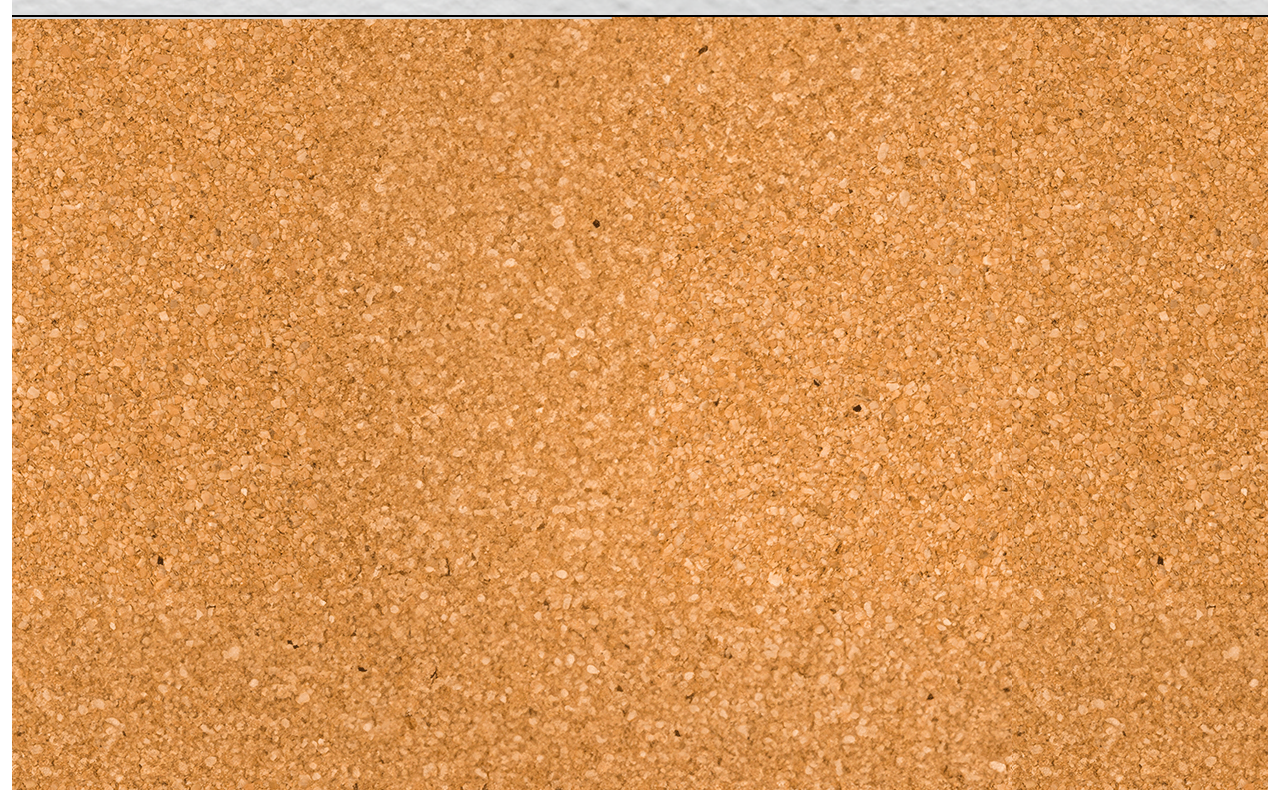
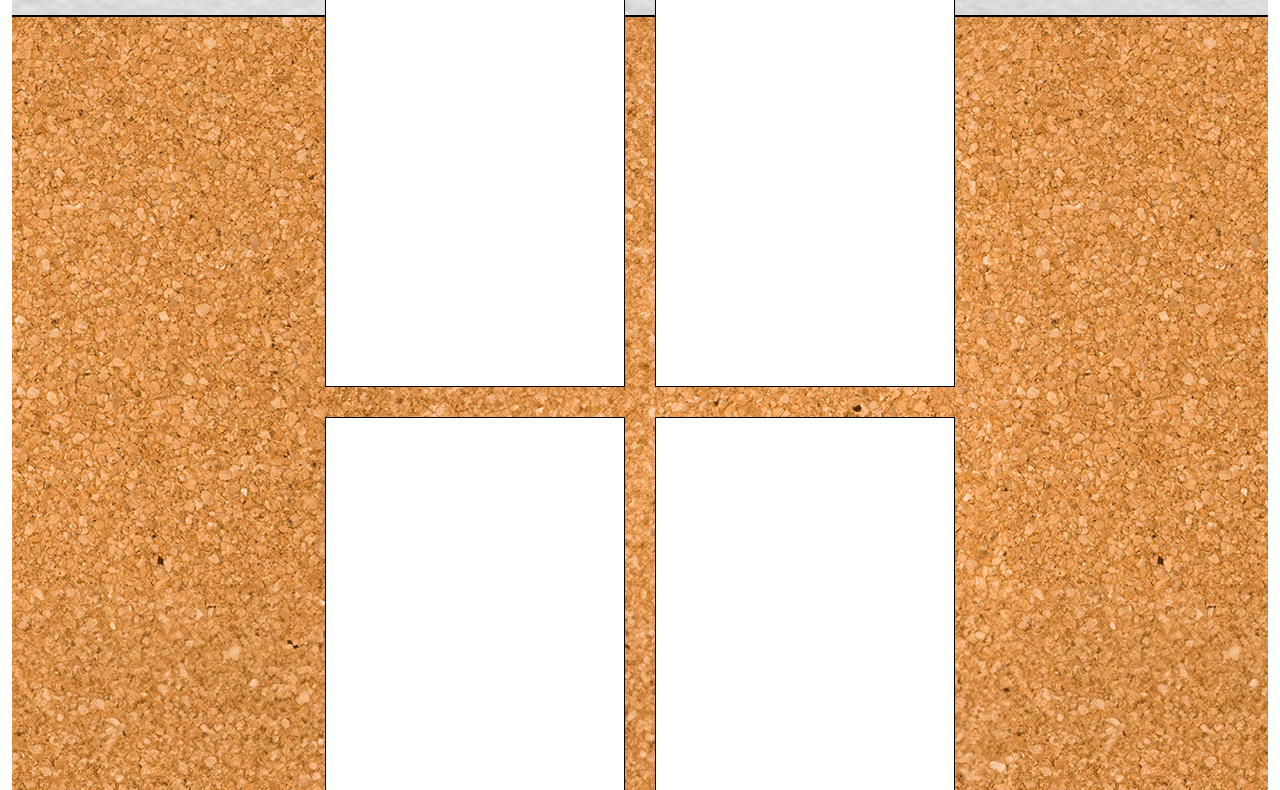
Before and after one commit to Tibaldi-Nicol/js-photo-blog, a plain HTML site: page index.html in a window 1280 px wide. Shown: the part 83-873 px from the top of the page. Drawn offline with nearby package versions, Linux system fonts and the light colour scheme; a web font is replaced by a local one.

Commit message:
[UPD]Add-card

```diff
--- a/css/style.css
+++ b/css/style.css
@@ -28,12 +28,26 @@ header{
     background-image: url(../img/cork.png);
     width: 100%;
     height: 1200px;
+    display: flex;
+    justify-content: center;
+    align-items: center;
+
 }
 
 /* ================= card ================= */
 
-.card{
+.card-container{
+    display: flex;
+    justify-content: center;
+    align-items: center;
+    flex-wrap: wrap;
+    width: 60%;
+    gap: 30px;
+}
+
+.card-photo{
     background-color: white;
-    width: 600px;
-    height: 600px;
+    width: 300px;
+    height: 400px;
+    border: 1px solid black;
 }
--- a/index.html
+++ b/index.html
@@ -8,12 +8,14 @@
   <title>Estate 2024</title>
   <link rel="icon" href="https://img.freepik.com/vettori-premium/sole-estate-estivo-design-del-logo_1436-184.jpg">
 
-  <!-- CSS -->
-  <link rel="stylesheet" href="./css/style.css">
+
 
   <!-- Bootstrap -->
   <link href="https://cdn.jsdelivr.net/npm/bootstrap@5.3.5/dist/css/bootstrap.min.css" rel="stylesheet" crossorigin="anonymous">
   <script src="https://cdn.jsdelivr.net/npm/bootstrap@5.3.5/dist/js/bootstrap.bundle.min.js" crossorigin="anonymous"></script>
+
+  <!-- CSS -->
+  <link rel="stylesheet" href="./css/style.css">
 
   <!-- Font Awesome -->
   <link rel="stylesheet" href="https://cdnjs.cloudflare.com/ajax/libs/font-awesome/6.7.2/css/all.min.css" crossorigin="anonymous" referrerpolicy="no-referrer" />
@@ -27,14 +29,46 @@
 
   <!-- ================= HEADER ================= -->
   <div class="container-fluid">
+
+
+
     <header class="nome-pagina">
+
       <h1><i><strong>ESTATE '24</strong></i></h1>
+
+
     </header>
 
     <!-- ================= MAIN ================= -->
+
+
     <main class="sfondo">
-      <div class="card"></div>
+
+        <div class="card-container">
+
+            <div class="card-photo"></div>
+
+            <div class="card-photo"></div>
+
+            <div class="card-photo"></div>
+
+            <div class="card-photo"></div>
+
+            <div class="card-photo"></div>
+
+            <div class="card-photo"></div>
+
+        </div>
+
+
+
+
+
+
     </main>
+
+
+
   </div>
 
 
```
